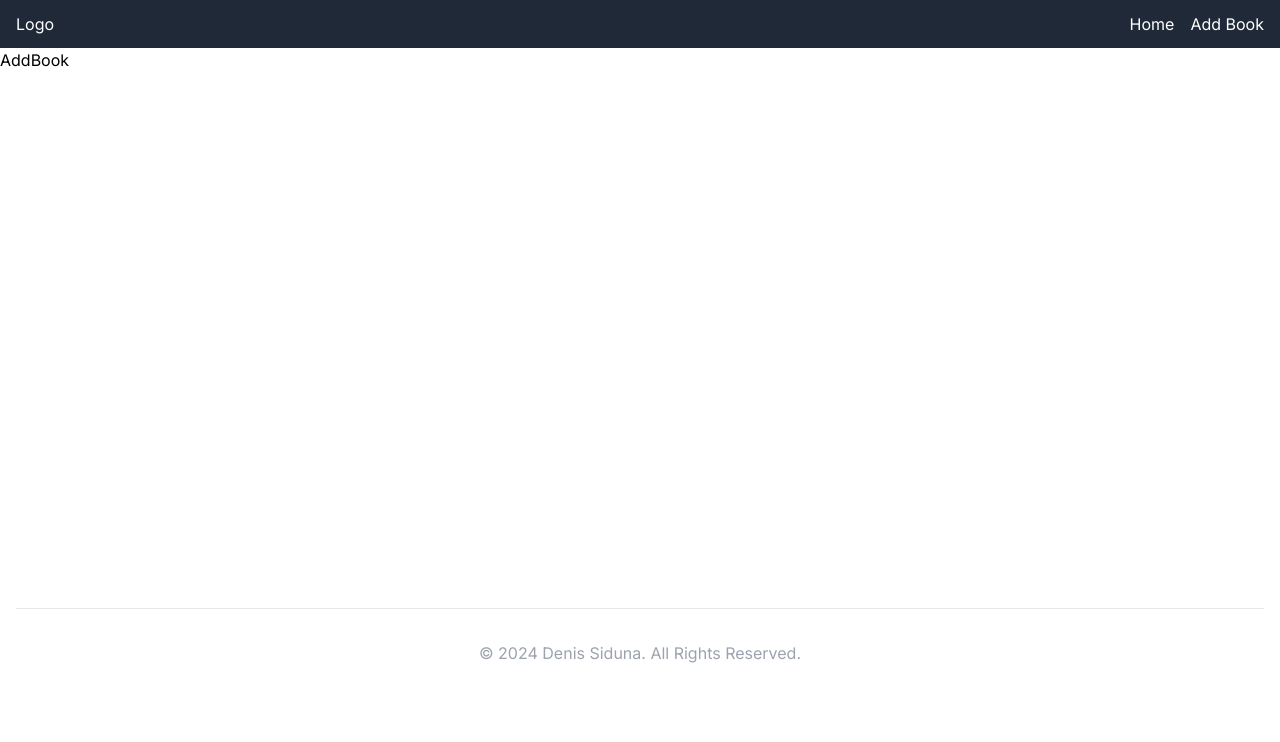
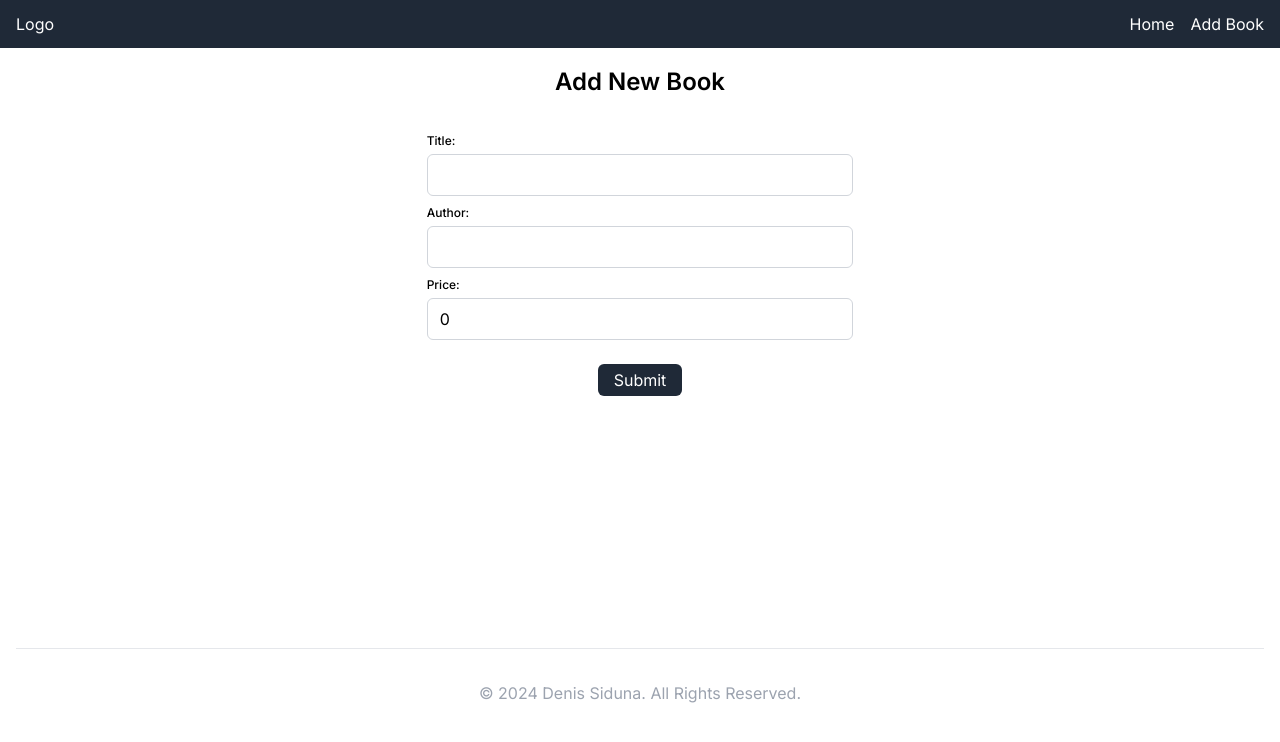
Before and after one commit to munaashe/raha-beach-denis, a Next.js app: page /en/add-book in a window 1280 px wide. Shown: the top 742 px of the page. Built offline with nearby package versions, Linux system fonts and the light colour scheme.

Commit message:
Add Book function

```diff
--- a/app/[locale]/add-book/page.tsx
+++ b/app/[locale]/add-book/page.tsx
@@ -1,8 +1,22 @@
+import AddBookComponent from '@/components/AddBookComponent';
+import { Metadata } from 'next';
+import { useTranslations } from 'next-intl';
 import React from 'react'
 
+export const metadata: Metadata = {
+    title: 'Add Book',
+    description: 'A good library for Books. Listed by Title, Author, and with information such as prices available.',
+};
+
 const AddBook = () => {
+    const t = useTranslations('add_book')
     return (
-        <div className='min-h-[70vh]'>AddBook</div>
+        <div className='min-h-[75vh]'>
+            <div className='text-center font-semibold text-[24px] py-4'>
+                {t('title')}
+            </div>
+            <AddBookComponent />
+        </div>
     )
 }
 
--- a/app/[locale]/page.tsx
+++ b/app/[locale]/page.tsx
@@ -1,11 +1,10 @@
 import BooksComponent from "@/components/BooksComponent";
+import { fetchGetAllBooks } from "@/utils/Books";
 
 
 export default async function Home() {
-  const res = await fetch(`${process.env.NEXT_PUBLIC_API_URL}/books`, {
-    cache: 'no-store'
-  })
-  const books = await res.json()
+
+  const books = await fetchGetAllBooks()
 
   return (
     <main className="min-h-[70vh]">
--- /dev/null
+++ b/components/AddBookComponent.tsx
@@ -0,0 +1,104 @@
+'use client'
+import { Book } from '@/utils/Types'
+import React, { useState } from 'react'
+import InputField from './Inputfield'
+import { fetchAddNewBook } from '@/utils/Books'
+
+const initialState: Book = {
+    id: 0,
+    title: '',
+    author: '',
+    price: 0
+}
+const AddBookComponent = () => {
+    const [data, setData] = useState<Book>(initialState)
+    const [isLoading, setIsLoading] = useState<boolean>(false)
+
+    const handleSubmit = async (event: React.FormEvent<HTMLFormElement>) => {
+        setIsLoading(true);
+        event.preventDefault();
+
+        // Check if any field is empty
+        if (!data.title || !data.author || !data.price) {
+            alert('Please fill in all fields.');
+            setIsLoading(false);
+            return;
+        }
+
+        try {
+            // Call the fetchAddNewBook function only when the fields are valid
+            await fetchAddNewBook(data);
+            alert('Book added successfully!');
+        } catch (error: any) {
+            alert(error.message);
+        } finally {
+            setIsLoading(false);
+        }
+
+        // Reset the form after submission
+        setData(initialState);
+    };
+
+    const handleChange = (event: React.ChangeEvent<HTMLInputElement>) => {
+        const { name, value } = event.target;
+        setData((prevData) => ({ ...prevData, [name]: value }));
+    };
+
+    return (
+        <div className='flex flex-col items-center justify-center'>
+            <form onSubmit={handleSubmit} className='flex flex-col items-center gap-2 pt-4 w-1/3'>
+                <InputField
+                    label='Title'
+                    id='title'
+                    name='title'
+                    value={data.title}
+                    onChange={handleChange}
+                />
+                <InputField
+                    label='Author'
+                    id='author'
+                    name='author'
+                    value={data.author}
+                    onChange={handleChange}
+                />
+                <InputField
+                    type='number'
+                    label='Price'
+                    id='price'
+                    name='price'
+                    value={data.price}
+                    onChange={handleChange}
+                />
+                <div className='mt-4'>
+                    {isLoading ? (
+                        <div role="status">
+                            <svg
+                                aria-hidden="true"
+                                className="w-8 h-8 text-gray-200 animate-spin dark:text-gray-600 fill-blue-600"
+                                viewBox="0 0 100 101"
+                                fill="none"
+                                xmlns="http://www.w3.org/2000/svg"
+                            >
+                                <path
+                                    d="M100 50.5908C100 78.2051 77.6142 100.591 50 100.591C22.3858 100.591 0 78.2051 0 50.5908C0 22.9766 22.3858 0.59082 50 0.59082C77.6142 0.59082 100 22.9766 100 50.5908ZM9.08144 50.5908C9.08144 73.1895 27.4013 91.5094 50 91.5094C72.5987 91.5094 90.9186 73.1895 90.9186 50.5908C90.9186 27.9921 72.5987 9.67226 50 9.67226C27.4013 9.67226 9.08144 27.9921 9.08144 50.5908Z"
+                                    fill="currentColor"
+                                />
+                                <path
+                                    d="M93.9676 39.0409C96.393 38.4038 97.8624 35.9116 97.0079 33.5539C95.2932 28.8227 92.871 24.3692 89.8167 20.348C85.8452 15.1192 80.8826 10.7238 75.2124 7.41289C69.5422 4.10194 63.2754 1.94025 56.7698 1.05124C51.7666 0.367541 46.6976 0.446843 41.7345 1.27873C39.2613 1.69328 37.813 4.19778 38.4501 6.62326C39.0873 9.04874 41.5694 10.4717 44.0505 10.1071C47.8511 9.54855 51.7191 9.52689 55.5402 10.0491C60.8642 10.7766 65.9928 12.5457 70.6331 15.2552C75.2735 17.9648 79.3347 21.5619 82.5849 25.841C84.9175 28.9121 86.7997 32.2913 88.1811 35.8758C89.083 38.2158 91.5421 39.6781 93.9676 39.0409Z"
+                                    fill="currentFill"
+                                />
+                            </svg>
+                            <span className="sr-only">Loading...</span>
+                        </div>
+                    ) : (
+                        <button type="submit" className='py-1 px-4 bg-gray-800 hover:bg-gray-600 rounded-md text-white'>
+                            Submit
+                        </button>
+                    )}
+                </div>
+            </form>
+        </div>
+    )
+}
+
+export default AddBookComponent
--- /dev/null
+++ b/components/InputField.tsx
@@ -0,0 +1,34 @@
+import React, { ChangeEvent } from 'react';
+
+interface InputFieldProps {
+    label: string;
+    id: string;
+    name: string;
+    value: string | number;
+    onChange: (event: ChangeEvent<HTMLInputElement>) => void;
+    error?: string;
+    type?: string;
+    inputMode?: any;
+}
+
+const InputField: React.FC<InputFieldProps> = ({ label, id, name, value, onChange, error, type = 'text', inputMode = null }) => {
+    return (
+        <div className="flex flex-col w-full">
+            <label htmlFor={id} className="text-md font-medium text-start text-[12px]">
+                {label}:
+            </label>
+            <input
+                type={type}
+                id={id}
+                name={name}
+                value={value}
+                onChange={onChange}
+                className={`w-full border ${error ? 'border-red-500' : 'border-gray-300'} rounded-md py-2 px-3 mt-1 focus:outline-none focus:ring-2 focus:ring-blue-400`}
+                inputMode={inputMode}
+            />
+            {error && <p className="text-red-500 text-sm mt-1">{error}</p>}
+        </div>
+    );
+};
+
+export default InputField;
--- a/db.json
+++ b/db.json
@@ -1,64 +1,88 @@
 {
   "books": [
     {
-            "id": 1,
+      "id": "1",
       "title": "To Kill a Mockingbird",
       "author": "Harper Lee",
       "price": 9.99
     },
     {
-            "id": 2,
+      "id": "2",
       "title": "1984",
       "author": "George Orwell",
       "price": 14.99
     },
     {
-            "id": 3,
+      "id": "3",
       "title": "The Great Gatsby",
       "author": "F. Scott Fitzgerald",
       "price": 12.99
     },
     {
-            "id": 4,
+      "id": "4",
       "title": "Pride and Prejudice",
       "author": "Jane Austen",
       "price": 10.99
     },
     {
-            "id": 5,
+      "id": "5",
       "title": "The Catcher in the Rye",
       "author": "J.D. Salinger",
       "price": 11.99
     },
     {
-            "id": 6,
+      "id": "6",
       "title": "To Kill a Kingdom",
       "author": "Alexandra Christo",
       "price": 13.99
     },
     {
-            "id": 7,
+      "id": "7",
       "title": "Educated: A Memoir",
       "author": "Tara Westover",
       "price": 15.99
     },
     {
-            "id": 8,
+      "id": "8",
       "title": "The Alchemist",
       "author": "Paulo Coelho",
       "price": 9.99
     },
     {
-            "id": 9,
+      "id": "9",
       "title": "The Hobbit",
       "author": "J.R.R. Tolkien",
       "price": 12.99
     },
     {
-            "id": 10,
+      "id": "10",
       "title": "Sapiens: A Brief History of Humankind",
       "author": "Yuval Noah Harari",
       "price": 14.99
+    },
+    {
+      "id": 0,
+      "title": "Long Way to Freedom",
+      "author": "Barack Obama",
+      "price": "12.67"
+    },
+    {
+      "id": 0,
+      "title": "qweewdedw",
+      "author": "ewdd",
+      "price": "12"
+    },
+    {
+      "id": 0,
+      "title": "ewdw",
+      "author": "dcdc",
+      "price": "012"
+    },
+    {
+      "id": 807,
+      "title": "denis",
+      "author": "siduna",
+      "price": "123"
     }
   ]
 }
--- a/locales/en.json
+++ b/locales/en.json
@@ -16,5 +16,8 @@
             "by": "by",
             "price": "Price"
         }
+    },
+    "add_book":{
+        "title": "Add New Book"
     }
 }
--- a/locales/fr.json
+++ b/locales/fr.json
@@ -16,5 +16,8 @@
             "by": "par",
             "price": "Prix"
         }
+    },
+    "add_book": {
+        "title": "Ajouter un nouveau livre"
     }
 }
--- /dev/null
+++ b/utils/Books.tsx
@@ -0,0 +1,36 @@
+import { Book } from "./Types";
+
+const fetchGetAllBooks = async (): Promise<Book[]> => {
+    try {
+        const response = await fetch(`${process.env.NEXT_PUBLIC_API_URL}/books`);
+
+        if (!response.ok) {
+            throw new Error('Failed to fetch books');
+        }
+
+        const data = await response.json();
+        return data;
+    } catch (error: any) {
+        throw new Error(error.message);
+    }
+};
+
+const fetchAddNewBook = async (data: Partial<Book>): Promise<void> => {
+    try {
+        const response = await fetch(`${process.env.NEXT_PUBLIC_API_URL}/books`, {
+            method: 'POST',
+            headers: {
+                'Content-Type': 'application/json',
+            },
+            body: JSON.stringify({ ...data, id: Math.floor(Math.random() * 1000) }),
+        });
+
+        if (!response.ok) {
+            throw new Error('Failed to add new book');
+        }
+    } catch (error: any) {
+        throw new Error(error.message);
+    }
+};
+
+export { fetchGetAllBooks, fetchAddNewBook }
```
Lines whose indentation alone changed are shown as unchanged.
